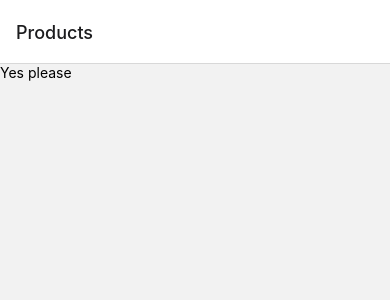
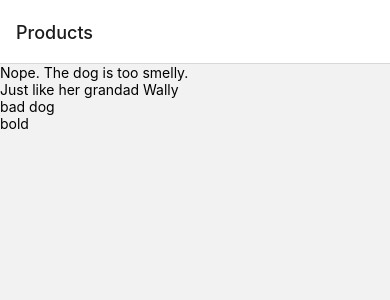
Before and after one commit to melissageoghegan/TGSApp, a React Native app: screen /Products in a window 390 px wide. Shown: the top 300 px of the page. Built offline with nearby package versions, Linux system fonts and the light colour scheme.

Commit message:
added test text to product screen

```diff
--- a/Screens/ProductsScreen.js
+++ b/Screens/ProductsScreen.js
@@ -3,9 +3,10 @@ import { StyleSheet, Text, View, Image } from 'react-native';
 function ProductsScreen ({navigation}){
     return(
         <View>
-            <Text>
-                Yes please
-            </Text>
+            <Text>Nope. The dog is too smelly.</Text>
+            <Text>Just like her grandad Wally</Text>
+            <Text>bad dog</Text>
+            <Text>bold</Text>
         </View>
     );
 }
```
Also changed, not shown: App.js (line endings or trailing spaces).
